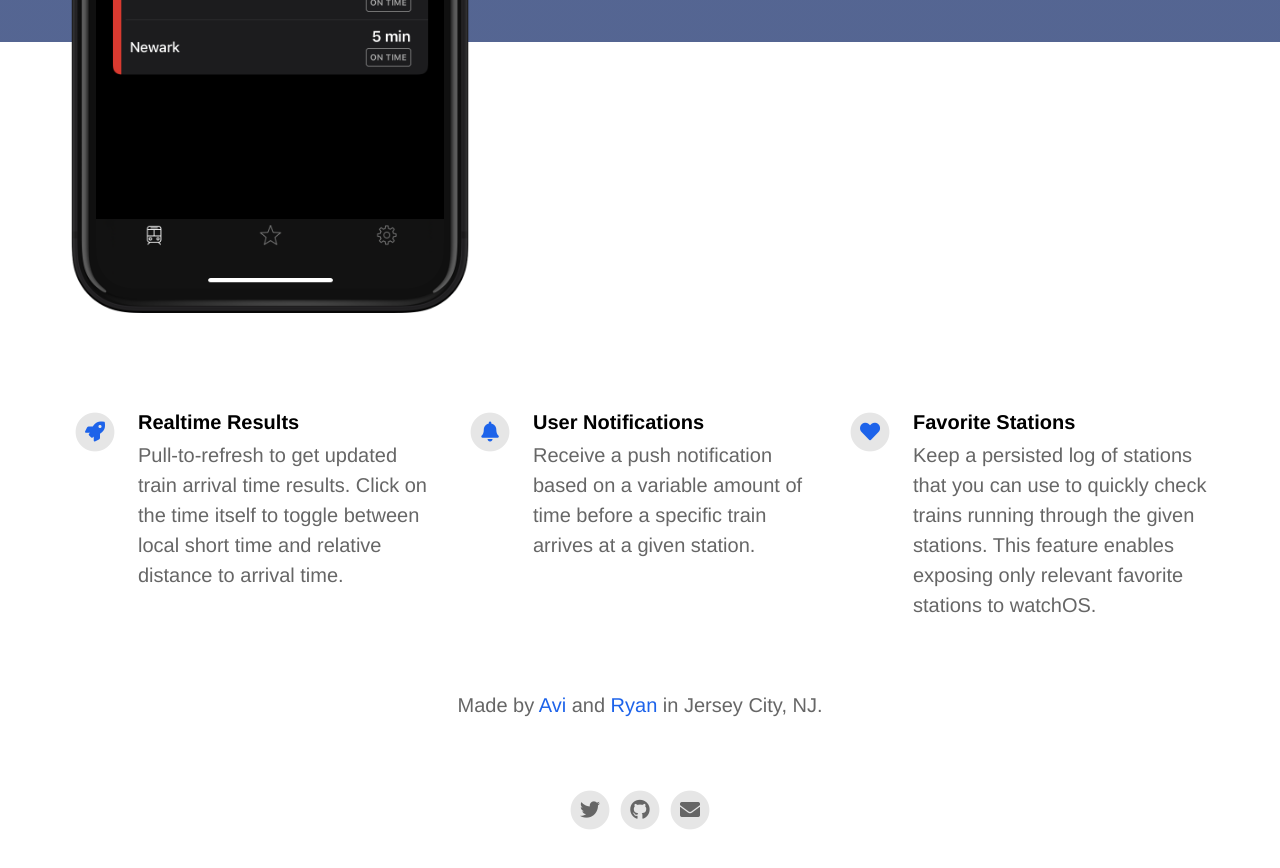
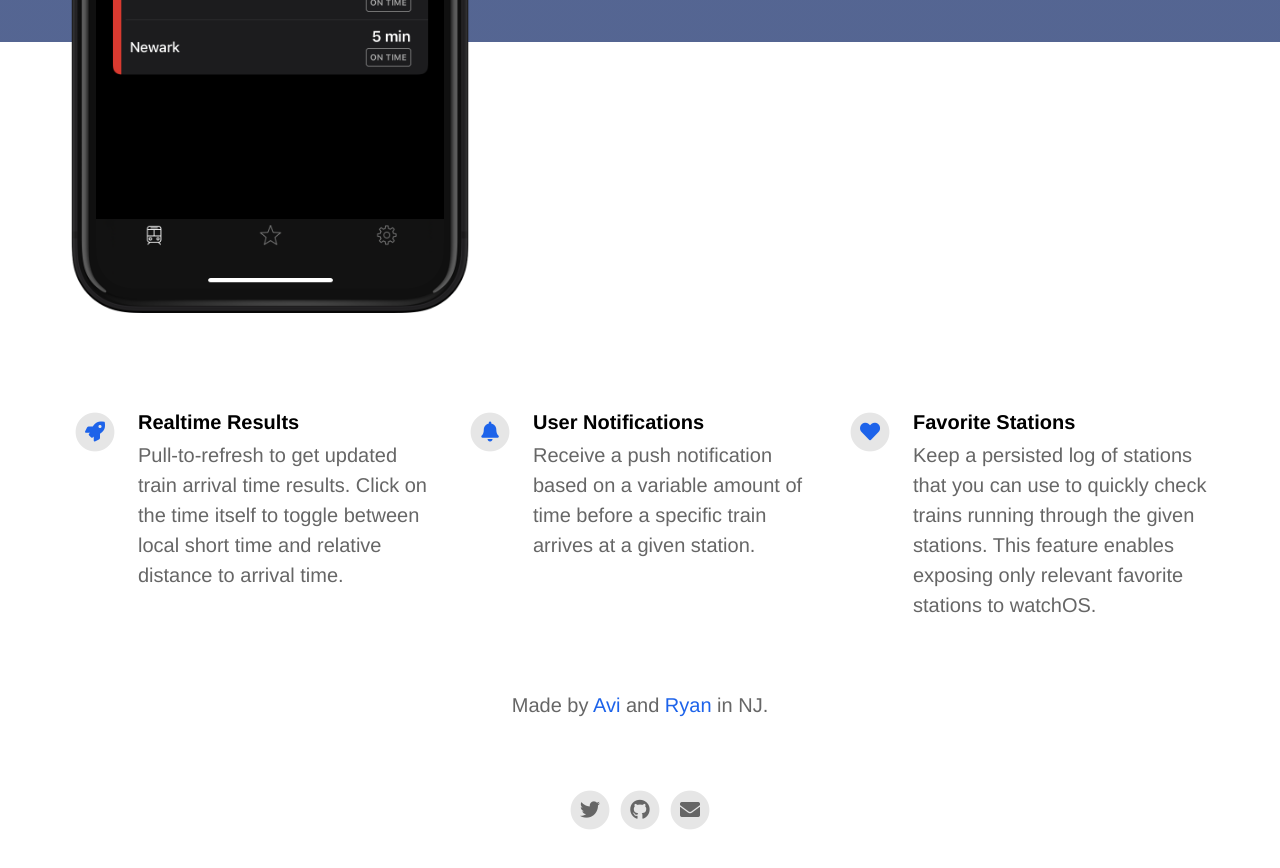
Before and after one commit to avijeets/SixthBoro-site, a Jekyll site: the page built from index.html, in a window 1280 px wide and 900 px high, scrolled down 672 px. Shown: the top 868 px of the window. Built offline with Jekyll 4.4.1, drawn with Linux system fonts in a browser that asks for light colours; nearby versions of some CDN libraries.

Commit message:
Changed location

```diff
--- a/_config.yml
+++ b/_config.yml
@@ -23,7 +23,7 @@ your_name                                 : Avi
 your_link                                 : https://avijeets.com
 name_two                                  : Ryan
 link_two                                  : https://ryans.exposed
-your_city                                 : Jersey City, NJ
+your_city                                 :  NJ
 email_address                             : a@avijeets.com
 facebook_username                         :
 instagram_username                        :
```
